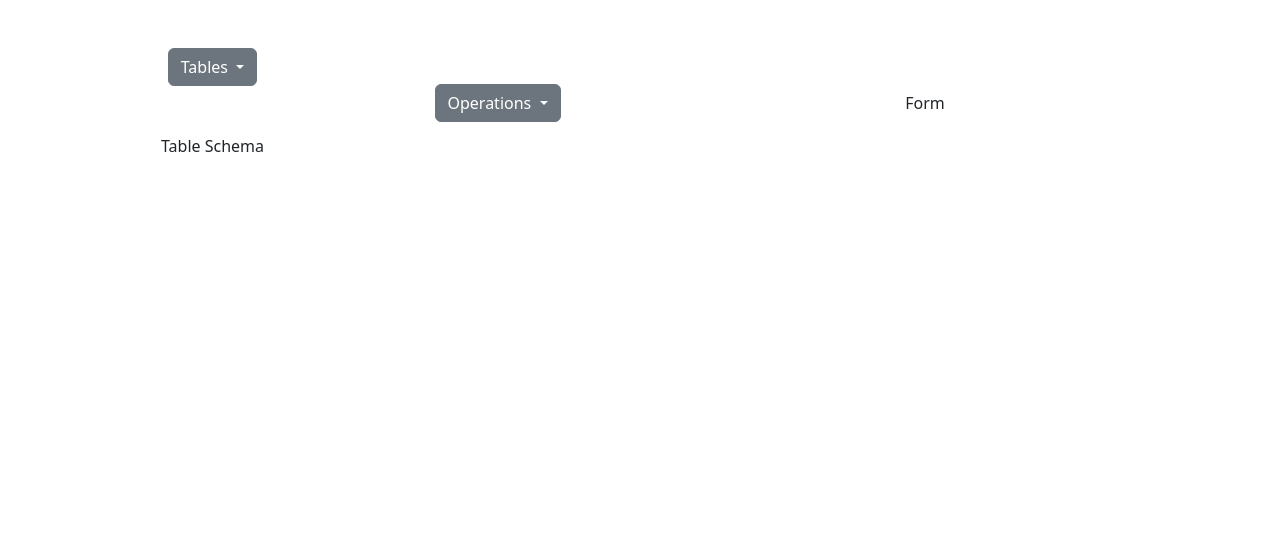
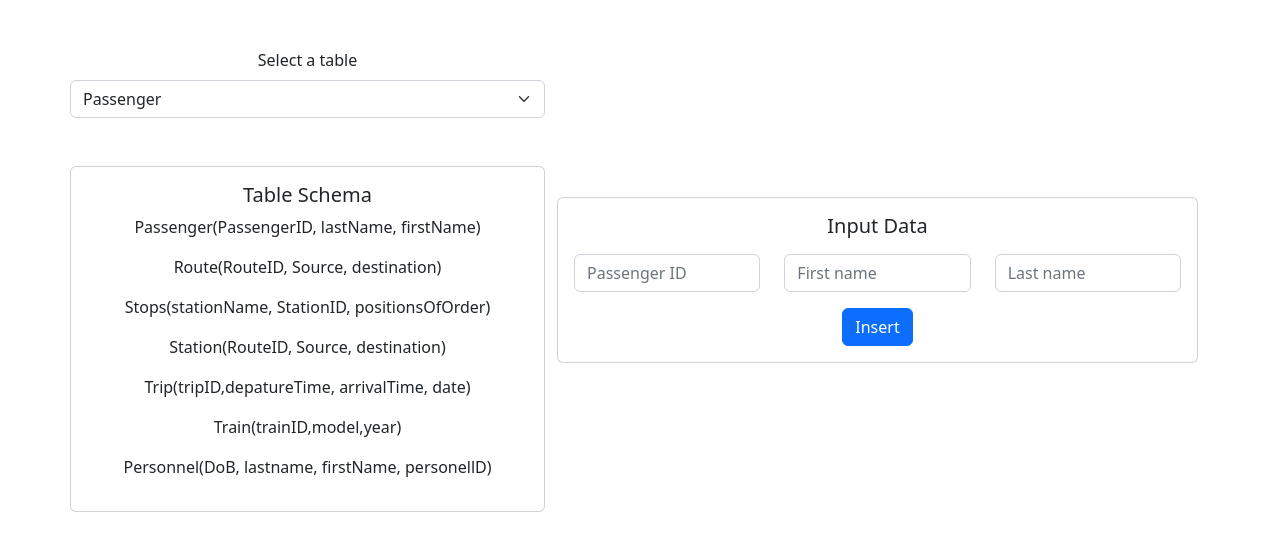
Before and after one commit to GuillermoClara/TrainSystem, a Django app: page / in a window 1280 px wide. Shown: the part 56-607 px from the top of the page. Run offline with Django 4.2, Linux system fonts and the light colour scheme.

Commit message:
changed db name from dbmsops_passengers to passengers, created dynamic dropdown UI for different forms for insert operations

```diff
--- a/dbmsops/models.py
+++ b/dbmsops/models.py
@@ -1,6 +1,8 @@
 from django.db import models
 
 class Passenger(models.Model):
+    class Meta:
+        db_table = 'passenger'
     passenger_id = models.IntegerField()
     first_name = models.CharField(max_length=50)
     last_name = models.CharField(max_length=50)
--- /dev/null
+++ b/dbmsops/templates/dbmsops/data_entry_form.html
@@ -0,0 +1,6 @@
+{% if dboption_id == '1' %}
+{% elif dboption_id == '2' %}
+{% elif dboption_id == '3' %}
+{% elif dboption_id == '4' %}
+{% elif dboption_id == '5' %}
+{% endif %}
--- /dev/null
+++ b/dbmsops/templates/dbmsops/forms/passenger_form.html
@@ -0,0 +1,21 @@
+<div class="card">
+    <div class="card-body">
+      <h5 class="card-title mb-3">Input Data</h5>
+    <form action="">
+        {% csrf_token %}
+        <div class="row">
+            <div class="col">
+              <input type="text" class="form-control" placeholder="Passenger ID" aria-label="Passenger ID">
+            </div>
+            <div class="col">
+              <input type="text" class="form-control" placeholder="First name" aria-label="First name">
+            </div>
+            <div class="col">
+                <input type="text" class="form-control" placeholder="Last name" aria-label="Last name">
+            </div>
+        </div>
+        <div class="row-auto mt-3">
+            <button type="submit" class="btn btn-primary">Insert</button>
+        </div>
+    </form>
+</div>
--- /dev/null
+++ b/dbmsops/templates/dbmsops/forms/personnel_form.html
@@ -0,0 +1 @@
+<h1>Personnel</h1>
--- a/dbmsops/templates/dbmsops/index.html
+++ b/dbmsops/templates/dbmsops/index.html
@@ -8,61 +8,51 @@
     <title>Train System - Home</title>
 </head>
 <body>
-    <nav class="navbar navbar-expand-lg navbar-dark bg-primary">
-        <div class="container-fluid">
-          <a class="navbar-brand" href="/">Train System</a>
-          <button class="navbar-toggler" type="button" data-bs-toggle="collapse" data-bs-target="#navbarSupportedContent" aria-controls="navbarSupportedContent" aria-expanded="false" aria-label="Toggle navigation">
-            <span class="navbar-toggler-icon"></span>
-          </button>
-          <div class="collapse navbar-collapse" id="navbarSupportedContent">
-            <ul class="navbar-nav me-auto mb-2 mb-lg-0">
-              <li class="nav-item">
-                <a class="nav-link" aria-current="page" href="/">Home</a>
-              </li>
-              <li class="nav-item">
-                <a class="nav-link" href="/reports">Reports</a>
-              </li>
-            </ul>
-          </div>
-        </div>
-    </nav>
+    {% include "dbmsops/navbar.html" %}
     <div class="container text-center mt-5">
         <div class="row align-items-center">
-          <div class="col-3 align-items-center">
+          <div class="col-5 align-items-center">
             <div class="row">
-                <div class="dropdown">
-                    <button class="btn btn-secondary dropdown-toggle" type="button" data-bs-toggle="dropdown" aria-expanded="false">
-                      Tables
-                    </button>
-                    <ul class="dropdown-menu">
-                      <li><a class="dropdown-item" href="#">Table 1</a></li>
-                      <li><a class="dropdown-item" href="#">Table 2</a></li>
-                      <li><a class="dropdown-item" href="#">Table 3</a></li>
-                    </ul>
-                </div>
+                <label for="table-selection" class="mb-2">Select a table</label>
+                <select id="table-selection" class="form-select" aria-label="Select database table name">
+                  {% for id, tb_details in db_tables.items %}
+                    <option value={{ forloop.counter }}>{{ tb_details.tb_name }}</option>
+                  {% endfor %}
+                </select>
             </div>
             <div class="row justify-content-center mt-5">
-                Table Schema
+              <div class="card">
+                <div class="card-body">
+                  <h5 class="card-title">Table Schema</h5>
+                  {% for id, tb_details in db_tables.items %}
+                    <p id="table-schema">{{ tb_details.tb_name }}{{ tb_details.tb_schema }}</p>
+                  {% endfor %}
+                </div>
+              </div>
             </div>
           </div>
-          <div class="col-3">
-            <div class="dropdown">
-                <button class="btn btn-secondary dropdown-toggle" type="button" data-bs-toggle="dropdown" aria-expanded="false">
-                  Operations
-                </button>
-                <ul class="dropdown-menu">
-                  <li><a class="dropdown-item" href="#">Table 1</a></li>
-                  <li><a class="dropdown-item" href="#">Table 2</a></li>
-                  <li><a class="dropdown-item" href="#">Table 3</a></li>
-                </ul>
-            </div>
-          </div>
-          <div class="col-6">
-            Form
+          <div class="col-7" id="insert-data-entry-form">
+            {% include "dbmsops/forms/passenger_form.html"%}
           </div>
         </div>
       </div>
     <script src="https://cdn.jsdelivr.net/npm/@popperjs/core@2.11.6/dist/umd/popper.min.js" integrity="sha384-oBqDVmMz9ATKxIep9tiCxS/Z9fNfEXiDAYTujMAeBAsjFuCZSmKbSSUnQlmh/jp3" crossorigin="anonymous"></script>
     <script src="https://cdn.jsdelivr.net/npm/bootstrap@5.2.2/dist/js/bootstrap.min.js" integrity="sha384-IDwe1+LCz02ROU9k972gdyvl+AESN10+x7tBKgc9I5HFtuNz0wWnPclzo6p9vxnk" crossorigin="anonymous"></script>
+    <script src="https://code.jquery.com/jquery-3.6.1.min.js" integrity="sha256-o88AwQnZB+VDvE9tvIXrMQaPlFFSUTR+nldQm1LuPXQ=" crossorigin="anonymous"></script>
+    <script>
+      $("#table-selection").change(function () {
+        const url = '/ajax/load-data-entry-form/';
+        const dboption = $(this).val();
+        $.ajax({
+          url: url,
+          data: {
+            'dboption': dboption
+          },
+          success: function (data) {
+            $("#insert-data-entry-form").html(data);
+          }
+        });
+      });
+    </script>
 </body>
 </html>
--- /dev/null
+++ b/dbmsops/templates/dbmsops/navbar.html
@@ -0,0 +1,18 @@
+<nav class="navbar navbar-expand-lg navbar-dark bg-primary">
+    <div class="container-fluid">
+      <a class="navbar-brand" href="/">Train System</a>
+      <button class="navbar-toggler" type="button" data-bs-toggle="collapse" data-bs-target="#navbarSupportedContent" aria-controls="navbarSupportedContent" aria-expanded="false" aria-label="Toggle navigation">
+        <span class="navbar-toggler-icon"></span>
+      </button>
+      <div class="collapse navbar-collapse" id="navbarSupportedContent">
+        <ul class="navbar-nav me-auto mb-2 mb-lg-0">
+          <li class="nav-item">
+            <a class="nav-link" aria-current="page" href="/">Home</a>
+          </li>
+          <li class="nav-item">
+            <a class="nav-link" href="/reports">Reports</a>
+          </li>
+        </ul>
+      </div>
+    </div>
+</nav>
--- a/dbmsops/urls.py
+++ b/dbmsops/urls.py
@@ -4,5 +4,6 @@ from . import views
 app_name = 'dbmsops'
 urlpatterns = [
     path('', views.index, name='index'),
-    path('reports/', views.reports, name='reports')
+    path('reports/', views.reports, name='reports'),
+    path('ajax/load-data-entry-form/', views.load_data_entry_form, name='load_data_entry_form'),
 ]
--- a/dbmsops/views.py
+++ b/dbmsops/views.py
@@ -1,7 +1,22 @@
 from django.shortcuts import render
 
+db_tables = {
+    "1": {"tb_name": "Passenger", "tb_schema":"(PassengerID, lastName, firstName)"},
+    "2": {"tb_name": "Route",  "tb_schema":"(RouteID, Source, destination)"},
+    "3": {"tb_name": "Stops","tb_schema":"(stationName, StationID, positionsOfOrder)"},
+    "4": {"tb_name": "Station","tb_schema":"(RouteID, Source, destination)"},
+    "5": {"tb_name": "Trip","tb_schema":"(tripID,depatureTime, arrivalTime, date)"},
+    "6": {"tb_name": "Train","tb_schema":"(trainID,model,year)"},
+    "7": {"tb_name": "Personnel","tb_schema":"(DoB, lastname, firstName, personellD)"}
+}
+
 def index(request):
-    return render(request, 'dbmsops/index.html')
+    return render(request, 'dbmsops/index.html', {'db_tables': db_tables})
 
 def reports(request):
     return render(request, 'dbmsops/reports.html')
+
+def load_data_entry_form(request):
+    dboption_id = request.GET.get('dboption')
+    templatePath = 'dbmsops/forms/' + db_tables[dboption_id]['tb_name'].lower() + '_form.html'
+    return render(request, templatePath)
```
Also changed, not shown: dbmsops/templates/dbmsops/forms/route_form.html (added, +21 -0 lines), dbmsops/templates/dbmsops/reports.html (+1 -18 lines), dbmsops/migrations/0002_alter_passenger_table.py (added), dbmsops/migrations/0003_alter_passenger_table.py (added), dbmsops/templates/dbmsops/forms/station_form.html (added), dbmsops/templates/dbmsops/forms/stops_form.html (added), dbmsops/templates/dbmsops/forms/train_form.html (added), dbmsops/templates/dbmsops/forms/trip_form.html (added).
